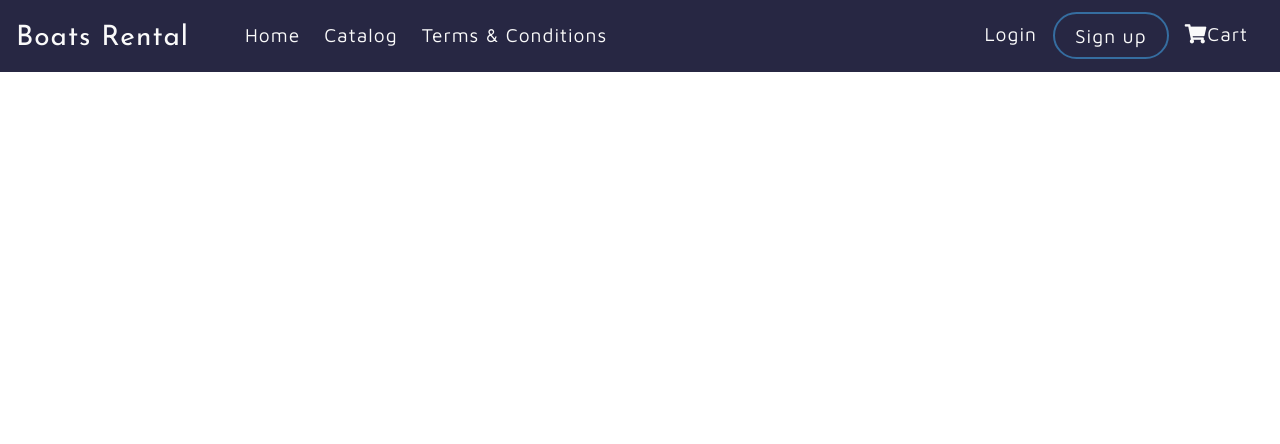
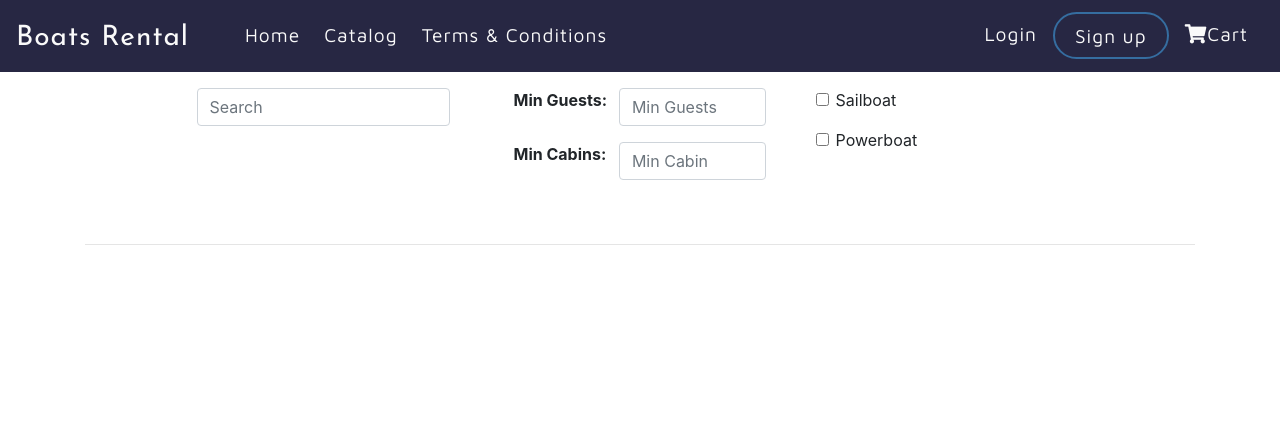
Before and after one commit to OlaQla/BoatRental, a Django app: page /boats/ in a window 1280 px wide. Shown: the top 444 px of the page. Run offline with Django 3.2, Linux system fonts and the light colour scheme; data that the repository does not hold is empty; some libraries are stand-ins or nearby versions.

Commit message:
serch boxes in  html boats,minor style refactoring

```diff
--- a/boats/templates/boats.html
+++ b/boats/templates/boats.html
@@ -3,13 +3,47 @@
 {% block page_title %}Search boat{% endblock %}
 
 {% block content %}
-<div class="container">
-    <div class="row justify-content-center catalog-container">
+<div class="container top-padding-container">
+    <div class="row d-flex justify-content-center mb-5">
+        <div class="col-md-3 active-navy px-3 mb-3 mx-md-3">
+            <input class="form-control" type="text" placeholder="Search" aria-label="Search">
+        </div>
+        <div class="col-md-3 mx-md-3">
+            <div class="row px-3 mb-3 active-navy">
+                <div class="col-md-5 px-0">
+                    <span class="font-weight-bold">Min Guests:</span>
+                </div>
+                <div class="col-md-7 px-0"><input type="text" class="form-control" placeholder="Min Guests"></div>
+            </div>
+            <div class="row px-3 mb-3 active-navy">
+                <div class="col-md-5 px-0">
+                    <span class="font-weight-bold">Min Cabins:</span>
+                </div>
+                <div class="col-md-7 px-0">
+                    <input type="text" class="form-control" placeholder="Min Cabin">
+                </div>
+            </div>
+        </div>
+        <div class="col-md-3 form-check ml-3 mx-md-3">
+            <div class="row px-3 mb-3">
+                <input class="form-check-input" type="checkbox" value="" id="defaultCheck1">
+                <label class="form-check-label" for="defaultCheck1">
+                    Sailboat
+                </label>
+            </div>
+            <div class="row px-3 mb-3">
+                <input class="form-check-input" type="checkbox" value="" id="defaultCheck1">
+                <label class="form-check-label" for="defaultCheck1">
+                    Powerboat
+                </label>
+            </div>
+        </div>
+    </div>
+    <hr>
+    <div class="row d-flex justify-content-center">
         <!-- boat cards with link to card details-->
-        <div class="container mb-5 ">
-            <div class="row justify-content-center top-padding-container">
         {% for boat in boats %}
-                <div class="card card-item shadow mr-md-4 mb-4" style="width: 21rem;">
+        <div class="card card-item shadow mr-md-2 mb-4" style="width: 23rem;">
             <a href="{% url 'boat_details' boat_id=boat.id%}" class="link-card-boat">
                 <img class="img-responsive image-fluid" src="{{ MEDIA_URL }}{{ boat.image }}" alt="boat image">
                 <div class="card-body text-center">
@@ -19,11 +53,9 @@
                 </div>
             </a>
         </div>
+        <!--end div card-->
         {% endfor %}
-            </div> <!-- end row -->
-        </div> <!-- end container -->
-
-    </div>
-</div>
+    </div><!-- end row -->
+</div><!-- end container -->
 
 {% endblock %}
--- a/checkout/templates/checkout.html
+++ b/checkout/templates/checkout.html
@@ -24,7 +24,7 @@
                     {% for item in cart_items %}
                     <div class="row">
                         <div class="col-6">
-                        <img class=" img-thumbnail image-fluid" src="{{ MEDIA_URL }}{{ item.boat.image }}"
+                        <img class=" img-thumbnail image-fluid image-orders" src="{{ MEDIA_URL }}{{ item.boat.image }}"
                             alt="boat image">
                         </div>
                         <div class="col-6">
--- a/static/css/styles.css
+++ b/static/css/styles.css
@@ -129,8 +129,7 @@ footer {
 }
 
 .checked {
-  /* rating stars color */
-  color: orange;
+  color: orange;  /* rating stars color */
 }
 
 .img-avatar {
@@ -142,7 +141,12 @@ a:visited {
   text-decoration: none;
 }
 
-/* boats - catalog styles */
+/* boats - cards and detailed view styles */
+
+.active-navy input[type=text]:focus:not([readonly]) {
+  border: 1px solid #272743;
+  box-shadow: 0 0 0 1.3px #272743;
+}
 .card-item {
   -webkit-transition: all 0.5s ease;
   -moz-transition: all 0.5s ease;
@@ -165,7 +169,11 @@ a:visited {
 
 .img-responsive {
   width: 100%;
-  height: 14rem;
+  height: 16rem;
+}
+
+.img-details {
+  height: 18rem;
 }
 
 .details{
@@ -268,8 +276,13 @@ a:visited {
 }
 
 .image-orders {
-  width: 8rem;
+  width: 10rem;
   height: 6rem;
+}
+
+.image-cart {
+  width: 23rem;
+  height: 14rem;
 }
 
 /* media responsive design */
@@ -281,6 +294,10 @@ a:visited {
   .references-content {
     width: 75%;
   }
+
+  .img-details {
+    height: 30rem;
+  }
 }
 @media (min-width: 992px) {
 }
```
Also changed, not shown: boats/templates/boat_details.html (+5 -5 lines), cart/templates/cart.html (+7 -7 lines). Lines whose indentation alone changed are shown as unchanged.
